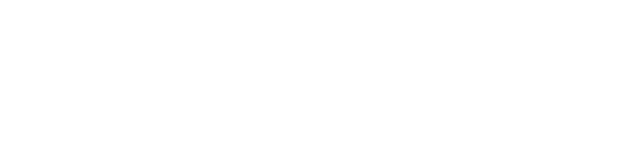
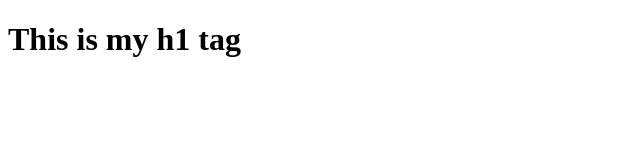
Before and after one commit to mohitsh7979/Frontend_N, a plain HTML site: page HTML/index.html in a window 1280 px wide. Shown: the whole page, without its empty margins (0-640 px from the left). Drawn offline with Linux system fonts and the light colour scheme.

Commit message:
work with h1 tag

```diff
--- a/HTML/index.html
+++ b/HTML/index.html
@@ -7,5 +7,8 @@
 </head>
 <body>
 
+
+    <h1>This is my h1 tag</h1>
+
 </body>
 </html>
```
